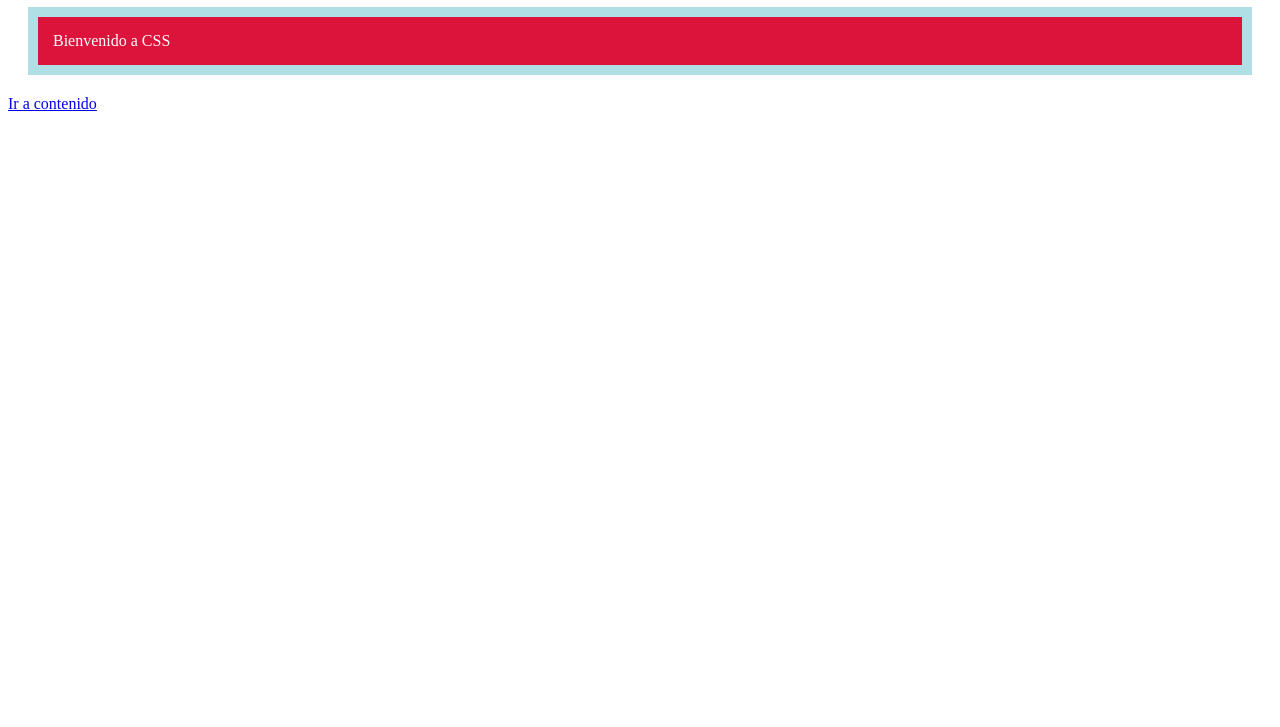
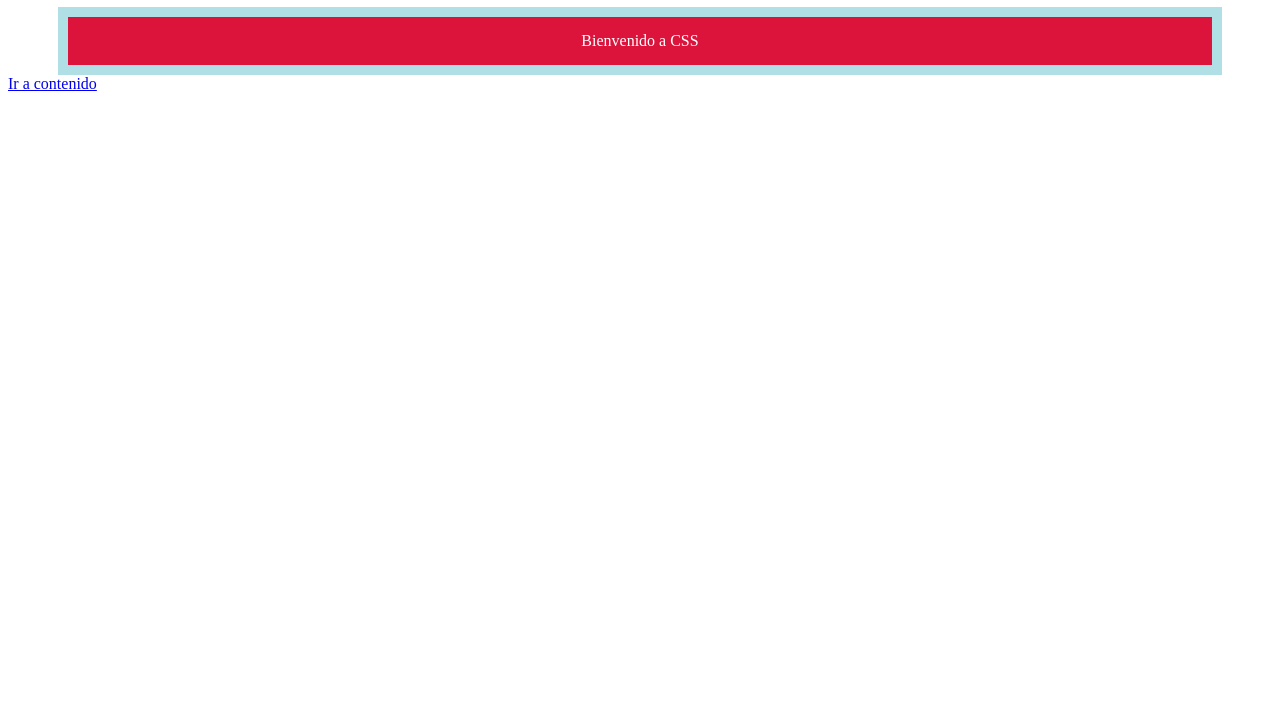
Before and after one commit to dafnemus/universidad-desarrollo-web-udemy, a plain HTML site: page leccion10/index.html in a window 1280 px wide. Shown: the part 73-800 px from the top of the page. Drawn offline with Linux system fonts and the light colour scheme.

Commit message:
basic css pt3

```diff
--- a/leccion10/css/styles.css
+++ b/leccion10/css/styles.css
@@ -7,5 +7,11 @@ p {
   background-color: crimson;
   padding: 15px;
   border: 10px solid powderblue;
-  margin: 20px;
+  /*margin-top: 40px;
+  margin-right: 10px;
+  margin-bottom: 20px;
+  margin-left: 10px;*/
+  /* margin: 40px 10px 20px;*/
+  margin: auto 50px;
+  text-align: center;
 }
```
